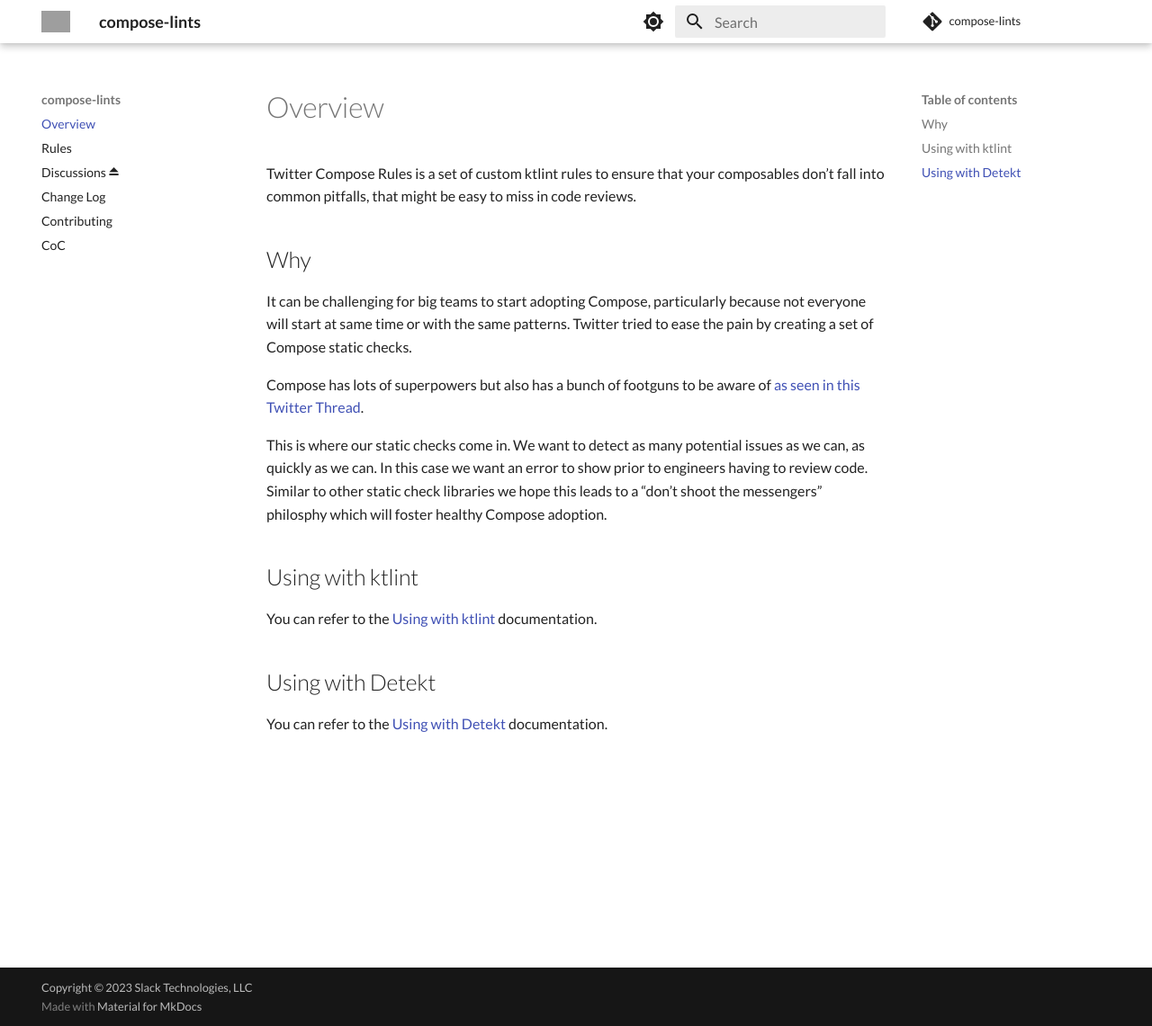
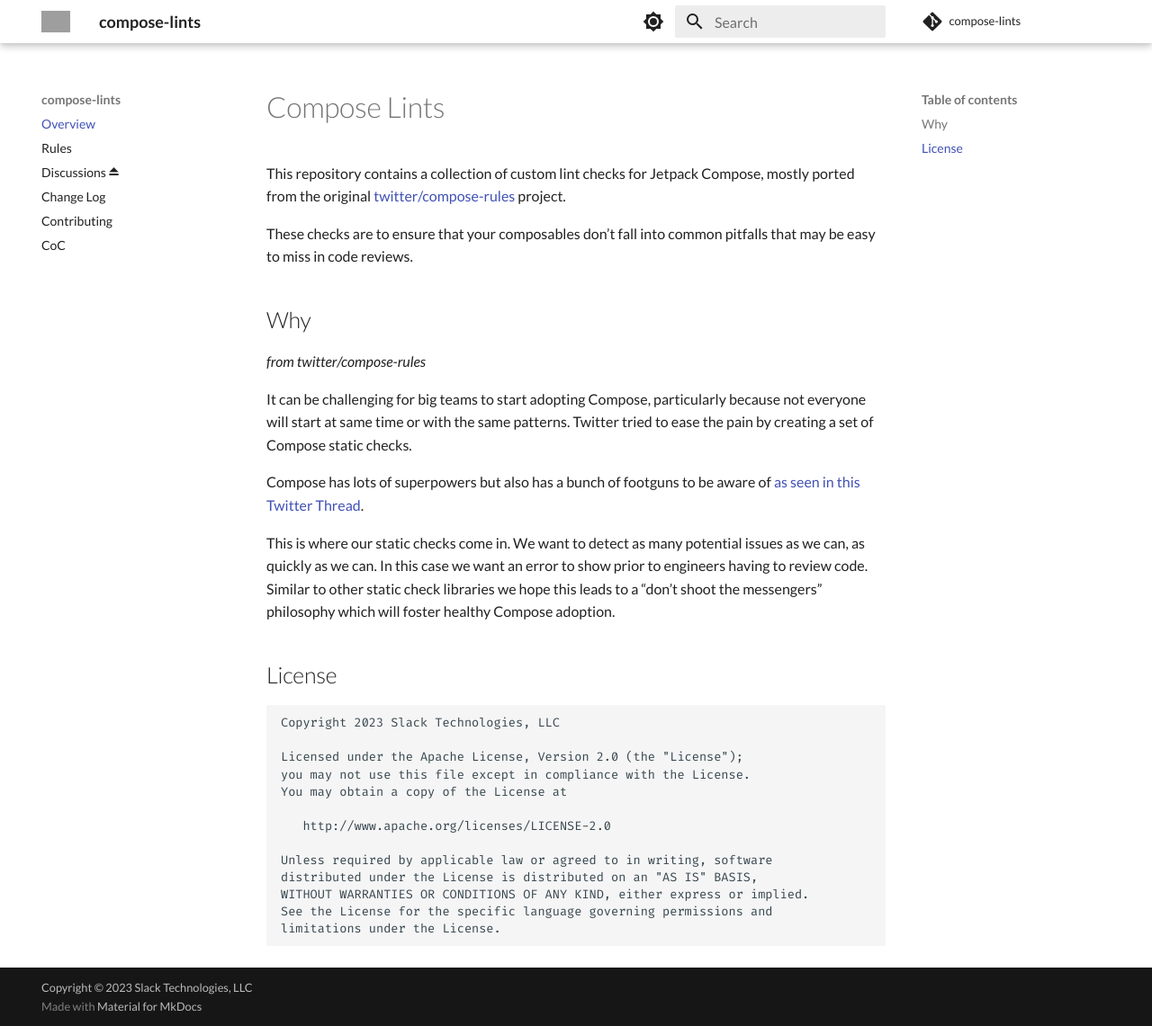
Before and after one commit to slackhq/compose-lints, an MkDocs documentation site: the page built from docs/index.md, in a window 1280 px wide and 1141 px high. Shown: the whole window at 90% size. Built offline with MkDocs 1.6.1 and Material for MkDocs 9.7.7, drawn with Linux system fonts in a browser that asks for light colours; comment, search, counter and statistics services are not loaded; grey boxes are pictures that could not be loaded.

Commit message:
New index

```diff
--- a/docs/index.md
+++ b/docs/index.md
@@ -1,16 +1,33 @@
-Twitter Compose Rules is a set of custom ktlint rules to ensure that your composables don't fall into common pitfalls, that might be easy to miss in code reviews.
+Compose Lints
+=============
+
+This repository contains a collection of custom lint checks for Jetpack Compose, mostly ported from the original [twitter/compose-rules](https://github.com/twitter/compose-rules) project.
+
+These checks are to ensure that your composables don't fall into common pitfalls that may be easy to miss in code reviews.
 
 ## Why
+
+_from twitter/compose-rules_
+
 It can be challenging for big teams to start adopting Compose, particularly because not everyone will start at same time or with the same patterns. Twitter tried to ease the pain by creating a set of Compose static checks.
 
 Compose has lots of superpowers but also has a bunch of footguns to be aware of [as seen in this Twitter Thread](https://twitter.com/mrmans0n/status/1507390768796909571).
 
-This is where our static checks come in. We want to detect as many potential issues as we can, as quickly as we can. In this case we want an error to show prior to engineers having to review code. Similar to other static check libraries we hope this leads to a "don't shoot the messengers" philosphy which will foster healthy Compose adoption.
+This is where our static checks come in. We want to detect as many potential issues as we can, as quickly as we can. In this case we want an error to show prior to engineers having to review code. Similar to other static check libraries we hope this leads to a "don't shoot the messengers" philosophy which will foster healthy Compose adoption.
 
-## Using with ktlint
+License
+--------
 
-You can refer to the [Using with ktlint](https://twitter.github.io/compose-rules/ktlint) documentation.
+    Copyright 2023 Slack Technologies, LLC
 
-## Using with Detekt
+    Licensed under the Apache License, Version 2.0 (the "License");
+    you may not use this file except in compliance with the License.
+    You may obtain a copy of the License at
 
-You can refer to the [Using with Detekt](https://twitter.github.io/compose-rules/detekt) documentation.
+       http://www.apache.org/licenses/LICENSE-2.0
+
+    Unless required by applicable law or agreed to in writing, software
+    distributed under the License is distributed on an "AS IS" BASIS,
+    WITHOUT WARRANTIES OR CONDITIONS OF ANY KIND, either express or implied.
+    See the License for the specific language governing permissions and
+    limitations under the License.
```
